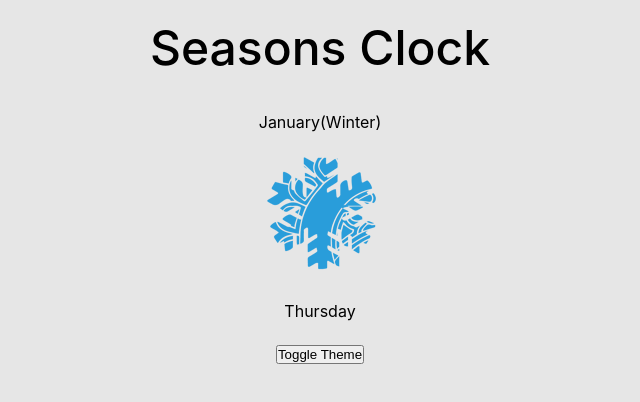
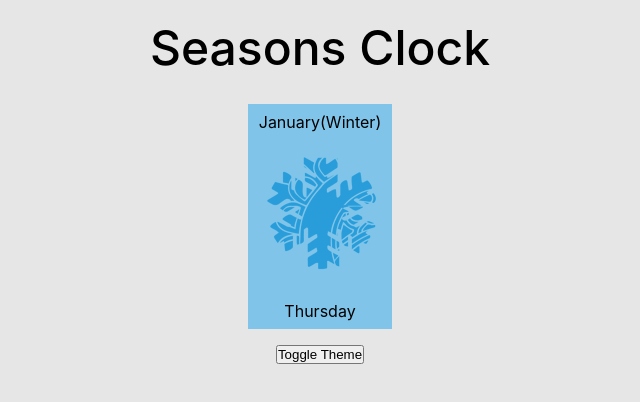
Before and after one commit to Dor-J/season-clock-angular, an Angular app: page / in a window 1280 px wide. Shown: the top 402 px of the page, without its empty margins (320-960 px from the left). Built offline with nearby package versions, Linux system fonts and the light colour scheme.

Commit message:
Fix ngClass in season-clock-card

```diff
--- a/src/app/app.component.html
+++ b/src/app/app.component.html
@@ -4,7 +4,16 @@
   </header>
 
   <section class="season-clock-cmps">
-    <div class="season-clock-card">
+    <div
+      class="season-clock-card"
+      [class.dark]="isDark"
+      [ngClass]="{
+        winter: timeObj.season.toLowerCase() === 'winter',
+        summer: timeObj.season.toLowerCase() === 'summer',
+        autumn: timeObj.season.toLowerCase() === 'autumn',
+        spring: timeObj.season.toLowerCase() === 'spring'
+      }"
+    >
       <div class="card-title">
         <span class="title-month">{{ timeObj.month }}</span>
         <span class="title-season">({{ timeObj.season }})</span>
```
